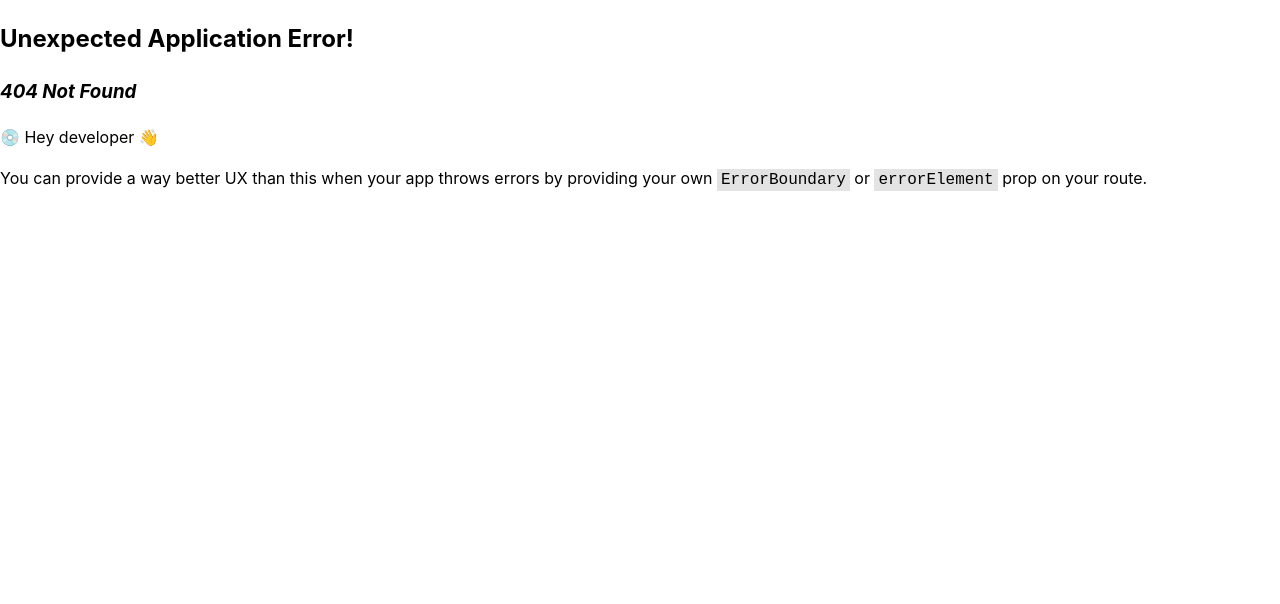
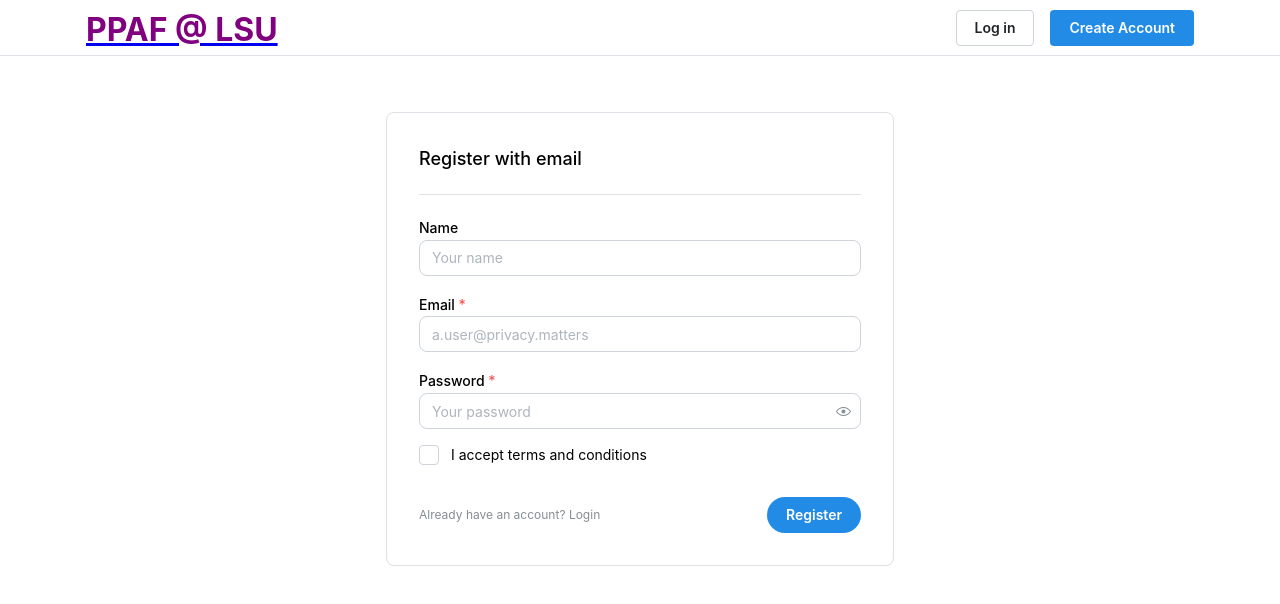
Before and after one commit to kbeeperez/kp_ppaf_client, a React (Vite) app: page /auth/create in a window 1280 px wide. Before the commit this address had no page. Shown: the top 604 px of the page. Built offline with nearby package versions, Linux system fonts and the light colour scheme.

Commit message:
Add signin kind of

```diff
--- a/package.json
+++ b/package.json
@@ -11,7 +11,9 @@
   },
   "dependencies": {
     "@mantine/core": "^7.5.0",
+    "@mantine/form": "^7.5.0",
     "@mantine/hooks": "^7.5.0",
+    "axios": "^1.6.7",
     "react": "^18.2.0",
     "react-dom": "^18.2.0",
     "react-router-dom": "^6.21.3"
--- a/src/Root.jsx
+++ b/src/Root.jsx
@@ -1,32 +1,18 @@
 import { useState } from 'react'
 import { AppShell, Burger } from '@mantine/core';
-import { useDisclosure } from '@mantine/hooks';
-import { Outlet } from "react-router-dom";
+import { useDisclosure, useForceUpdate } from '@mantine/hooks';
+import { Outlet, useOutletContext } from "react-router-dom";
+import Landing from './components/Landing';
+import Header from './components/Header';
 
 export default function Root() {
-  const [opened, { toggle }] = useDisclosure();
+  let forceRefresh = useForceUpdate()
   const signedIn=localStorage.getItem("token")
 
   return (
-    <AppShell
-      header={{ height: 60 }}
-      padding="md"
-    >
-      <AppShell.Header>
-        <Burger
-          opened={opened}
-          onClick={toggle}
-          hiddenFrom="sm"
-          size="sm"
-        />
-        <div className='logo'><h1>PPAF @ LSU</h1></div>
-      </AppShell.Header>
-
-      {signedIn && (
-      <AppShell.Navbar></AppShell.Navbar>
-      )}
-
-      <AppShell.Main><Outlet/></AppShell.Main>
-    </AppShell>
-  );
+    <>
+      <Header signedIn={signedIn}/>
+      <Outlet context={forceRefresh}/>
+    </>
+  )
 }
--- /dev/null
+++ b/src/assets/styles/Header.module.css
@@ -0,0 +1,33 @@
+.header {
+    height: rem(56px);
+    margin-bottom: rem(56px);
+    background-color: var(--mantine-color-body);
+    border-bottom: rem(1px) solid light-dark(var(--mantine-color-gray-3), var(--mantine-color-dark-4));
+}
+
+.inner {
+    height: rem(56px);
+    display: flex;
+    justify-content: space-between;
+    align-items: center;
+}
+
+.link {
+    display: block;
+    line-height: 1;
+    padding: rem(8px) rem(12px);
+    border-radius: var(--mantine-radius-sm);
+    text-decoration: none;
+    color: light-dark(var(--mantine-color-gray-7), var(--mantine-color-dark-0));
+    font-size: var(--mantine-font-size-sm);
+    font-weight: 500;
+
+    @mixin hover {
+        background-color: light-dark(var(--mantine-color-gray-0), var(--mantine-color-dark-6));
+    }
+
+    [data-mantine-color-scheme] &[data-active] {
+        background-color: var(--mantine-color-blue-filled);
+        color: var(--mantine-color-white);
+    }
+}
--- /dev/null
+++ b/src/assets/styles/Hero.module.css
@@ -0,0 +1,20 @@
+.background {
+    margin:1em;
+    background-image: url("https://img.freepik.com/free-vector/modern-design-with-connecting-lines-dots_1048-11911.jpg?w=1380&t=st=1706554358~exp=1706554958~hmac=b87c5e3239a5792c7138ef31f6f1989356278f93fef8c0ae5b315da92373e512");
+    background-size: 100% auto;
+    background-position: center;
+    border-radius: 1rem;
+    background-blend-mode: color-dodge;
+    color:white;
+    position: relative;
+    display: flex;
+}
+
+.overlay {
+    width: 100%;
+    height:100%;
+    padding-top:1em;
+    padding-bottom: 1em;
+    border-radius: 1rem;
+    backdrop-filter: blur(3px) grayscale(50%);
+}
--- a/src/assets/styles/index.css
+++ b/src/assets/styles/index.css
@@ -6,5 +6,4 @@
     margin:0;
     padding:0;
     color:purple;
-    padding-left: 1rem;
 }
--- /dev/null
+++ b/src/components/Authentication.jsx
@@ -0,0 +1,130 @@
+import { useToggle, upperFirst, useForceUpdate } from '@mantine/hooks';
+import { useForm } from '@mantine/form';
+import {
+  TextInput,
+  PasswordInput,
+  Text,
+  Paper,
+  Group,
+  Button,
+  Divider,
+  Checkbox,
+  Anchor,
+  Stack,
+  Container,
+} from '@mantine/core';
+import { useEffect } from 'react';
+import axios from 'axios';
+import { useNavigate, useOutletContext } from 'react-router-dom';
+
+export default function Authentication({ paperProps, signin = "login"}) {
+  const forceRefresh = useOutletContext();
+  const [type, toggle] = useToggle(['login', 'register']);
+  const navigate = useNavigate("/")
+
+  useEffect(()=>{
+  if(localStorage.getItem("token")){
+    navigate("/")
+  }},[])
+
+  function createAccount(form) {
+    axios.post("/user/", {
+      name: form.values.name,
+      email: form.values.email,
+      password: form.values.password
+    }).then((res) => { })
+  }
+
+  function Login(form) {
+    var bodyFormData = new FormData();
+    bodyFormData.append("username", form.values.email);
+    bodyFormData.append("password", form.values.password);
+    axios.post("/auth/token", bodyFormData).then((res) => {
+      localStorage.setItem("token", res.data.access_token)
+      forceRefresh()
+      navigate("/")
+    })
+  }
+
+  useEffect(() => { toggle(signin) }, [signin])
+
+  const form = useForm({
+    initialValues: {
+      email: '',
+      name: '',
+      password: '',
+      terms: false,
+    },
+
+    validate: {
+      email: (val) => (/^\S+@\S+$/.test(val) ? null : 'Invalid email'),
+      password: (val) => (val.length <= 6 ? 'Password should include at least 6 characters' : null),
+    },
+  });
+
+  return (
+    <Container size="xs">
+      <Paper radius="md" p="xl" withBorder {...paperProps}>
+        <Text size="lg" fw={500}>
+          {upperFirst(type)} with email
+        </Text>
+
+        <Divider my="lg" />
+
+        <form onSubmit={form.onSubmit(() => { type == "register" ? createAccount(form) : Login(form) })}>
+          <Stack>
+            {type === 'register' && (
+              <TextInput
+                label="Name"
+                placeholder="Your name"
+                value={form.values.name}
+                onChange={(event) => form.setFieldValue('name', event.currentTarget.value)}
+                radius="md"
+              />
+            )}
+
+            <TextInput
+              required
+              label="Email"
+              placeholder="a.user@privacy.matters"
+              value={form.values.email}
+              onChange={(event) => form.setFieldValue('email', event.currentTarget.value)}
+              error={form.errors.email && 'Invalid email'}
+              radius="md"
+            />
+
+            <PasswordInput
+              required
+              label="Password"
+              placeholder="Your password"
+              value={form.values.password}
+              onChange={(event) => form.setFieldValue('password', event.currentTarget.value)}
+              error={form.errors.password && 'Password should include at least 6 characters'}
+              radius="md"
+            />
+
+            {type === 'register' && (
+              <Checkbox
+                label="I accept terms and conditions&ensp;"
+                checked={form.values.terms}
+                required={true}
+                onChange={(event) => form.setFieldValue('terms', event.currentTarget.checked)}
+              />
+            )}
+          </Stack>
+
+          <Group justify="space-between" mt="xl">
+            <Anchor component="button" type="button" c="dimmed" onClick={() => toggle()} size="xs">
+              {type === 'register'
+                ? 'Already have an account? Login'
+                : "Don't have an account? Register"}
+            </Anchor>
+            <Button type="submit" radius="xl">
+              {upperFirst(type)}
+            </Button>
+          </Group>
+        </form>
+      </Paper>
+    </Container>
+  );
+}
--- /dev/null
+++ b/src/components/Header.jsx
@@ -0,0 +1,34 @@
+import { useState } from 'react';
+import { Container, Group, Burger, useMantineTheme, Button } from '@mantine/core';
+import { useDisclosure } from '@mantine/hooks';
+import classes from '../assets/styles/Header.module.css';
+import { Link } from 'react-router-dom';
+
+
+export default function Header({ signedIn }) {
+    const theme = useMantineTheme();
+
+    return (
+        <header className={classes.header}>
+            <Container size="lg" className={classes.inner}>
+                <Link to="/"><div className='logo'><h1>PPAF @ LSU</h1></div></Link>
+                <Group visibleFrom="sm">
+                    {signedIn && (<>
+                        <Button variant="default" component={Link} to="/documents">Policies</Button>
+                        <Button variant="primary" component={Link} to="/analyses">Analyses</Button></>)
+                    }
+                </Group>
+                <Group visibleFrom="sm">
+                    {!signedIn && (<>
+                        <Button variant="default" component={Link} to="/auth">Log in</Button>
+                        <Button variant="primary" component={Link} to="/auth/create">Create Account</Button></>)
+                    }
+                    {signedIn && (<>
+                        <Button variant="default" component={Link} to="/auth/out">Log out</Button>
+                    </>)
+                    }
+                </Group>
+            </Container>
+        </header>
+    );
+}
--- /dev/null
+++ b/src/components/Hero.jsx
@@ -0,0 +1,13 @@
+import { useMantineTheme } from '@mantine/core';
+import classes from '../assets/styles/Hero.module.css';
+
+export default function Hero({children}){
+    const theme = useMantineTheme();
+
+    return(
+    <div className={classes.background}>
+        <div className={classes.overlay}>
+            {children}
+        </div>
+    </div>)
+}
--- a/src/components/Landing.jsx
+++ b/src/components/Landing.jsx
@@ -1,15 +1,21 @@
 import { Button, Container } from "@mantine/core"
+import Hero from "./Hero"
 
-export default function Landing(){
-    if(localStorage.getItem("token")){
-        return(<h1>My Documents</h1>)
+export default function Landing() {
+    if (localStorage.getItem("token")) {
+        return (<h1>My Documents</h1>)
     } else {
-        return(
-        <div className=""><Container>
-            <h1>Privacy Policy Analysis Framework</h1>
-            <p>Empowering intelligent privacy policy understanding and documentation...</p>
-
-            <Button>Get Started</Button>
-        </Container></div>)
+        return (
+            <><Hero>
+                <Container size="lg">
+                    <h1>Intelligent Privacy Policy Comprehension and Analysis</h1>
+                </Container>
+            </Hero>
+            <Container size="lg">
+                <p>Empowering intelligent privacy policy understanding and documentation...</p>
+                <Button>Get Started</Button>
+            </Container>
+            </>
+        )
     }
 }
--- a/src/main.jsx
+++ b/src/main.jsx
@@ -5,8 +5,11 @@ import {createBrowserRouter, RouterProvider} from "react-router-dom";
 import "./assets/styles/index.css";
 import '@mantine/core/styles.css';
 import { MantineProvider, createTheme } from '@mantine/core';
+import Landing from './components/Landing.jsx';
+import Authentication from './components/Authentication.jsx';
+import axios from 'axios';
 
-import Landing from './components/Landing.jsx';
+axios.defaults.baseURL="http://127.0.0.1:8000"
 
 const theme = createTheme({
   /** Your theme override here */
@@ -22,6 +25,14 @@ const router = createBrowserRouter([
         path: "/",
         element: <Landing/>,
       },
+      {
+        path: "/auth/",
+        element: <Authentication/>,
+      },
+      {
+        path: "/auth/create",
+        element: <Authentication signin='register'/>,
+      },
     ],
   },
 ]);
```
Also changed, not shown: 1 other file (tests, documents, lock files or other folders).
